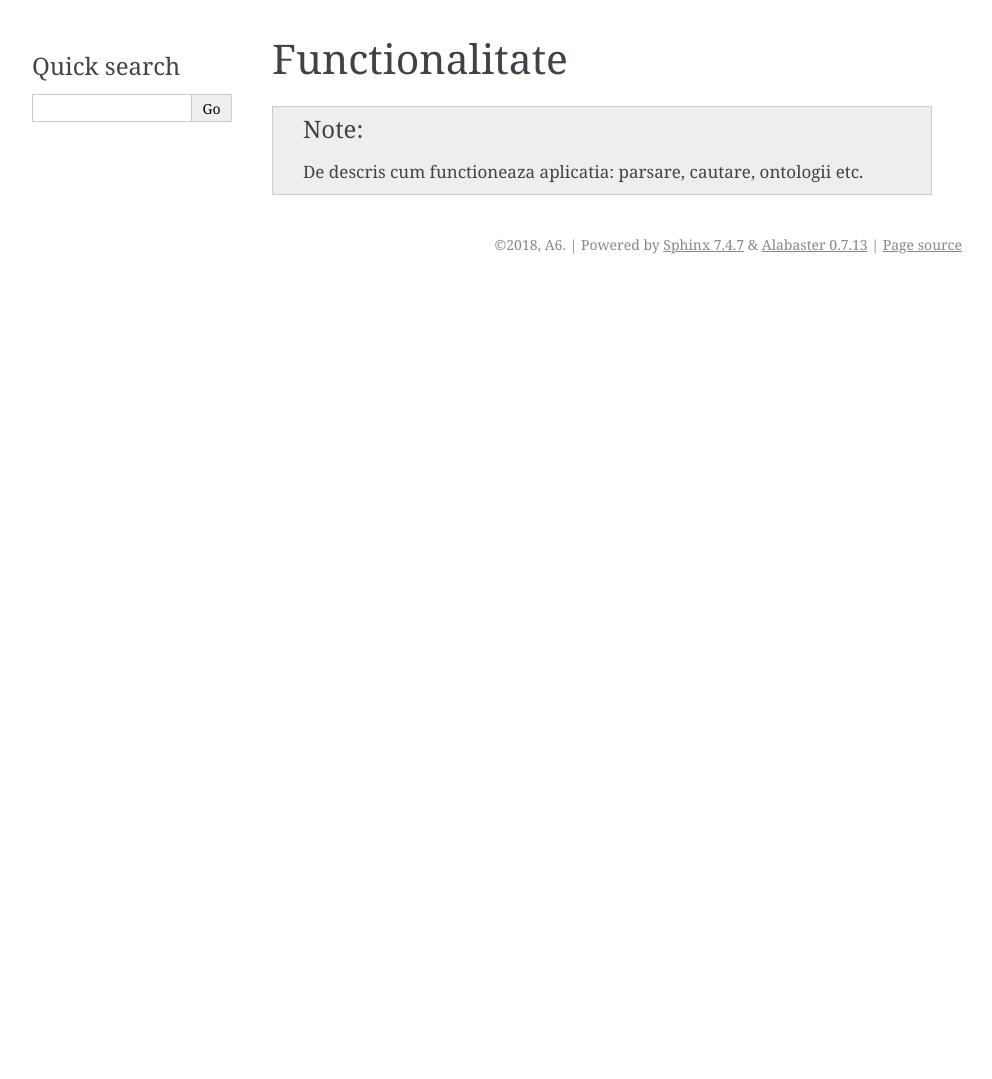
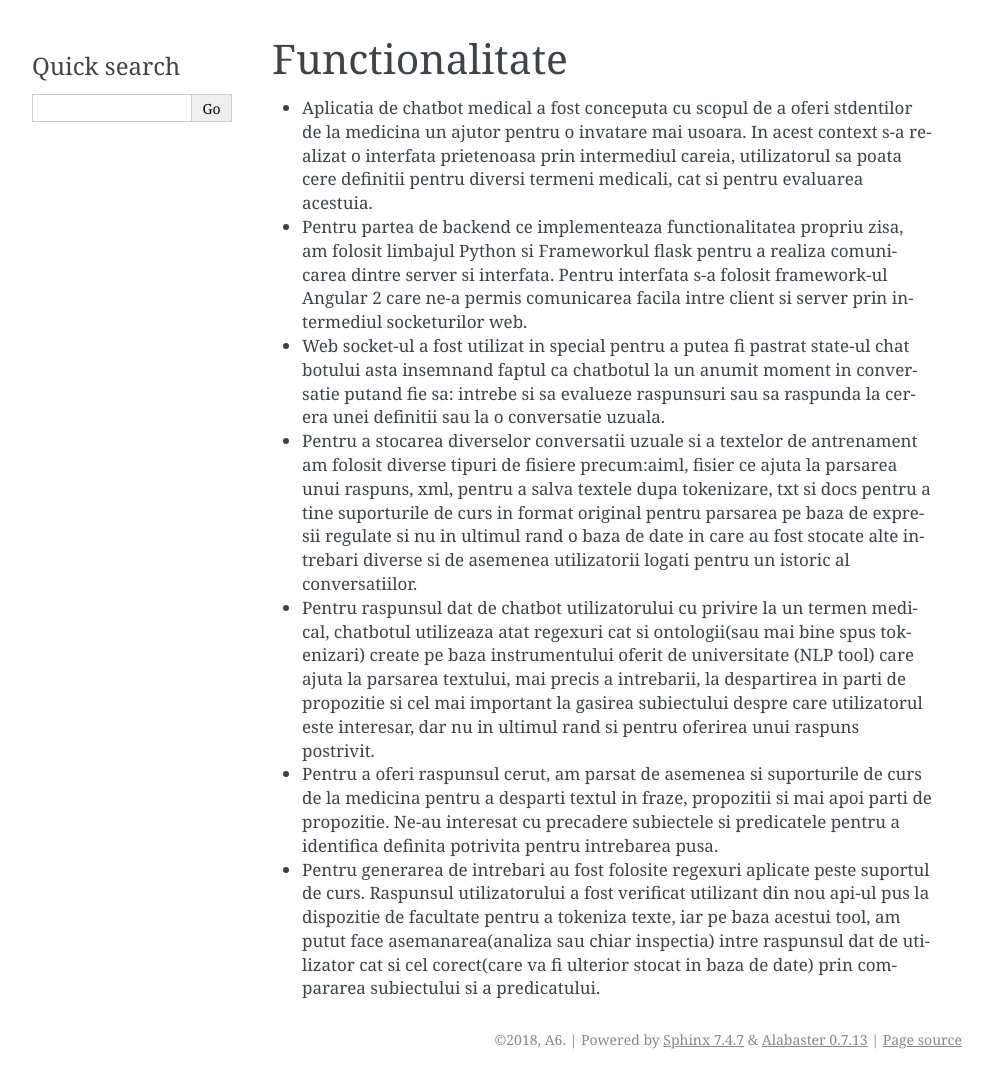
Before and after one commit to AlenaHa/AI-Chatbot, a Sphinx documentation site: the page built from docs/source/functionalitate.rst, in a window 1280 px wide. Shown: the whole page, without its empty margins (148-1140 px from the left). Built offline with Sphinx 7.4.7, drawn with Linux system fonts in a browser that asks for light colours; formulas are drawn with MathJax 3; before the commit the page ends 900 px from its top, so only the background shows below that.

Commit message:
Update functionalitate.rst

```diff
--- a/docs/source/functionalitate.rst
+++ b/docs/source/functionalitate.rst
@@ -3,5 +3,10 @@
 Functionalitate
 ===============
 
-.. note::  De descris cum functioneaza aplicatia: parsare, cautare, ontologii
-           etc.
+*          Aplicatia de chatbot medical a fost conceputa cu scopul de a oferi stdentilor de la medicina un ajutor pentru o invatare mai usoara. In acest context s-a realizat o interfata prietenoasa prin intermediul careia, utilizatorul sa poata cere definitii pentru diversi termeni medicali, cat si pentru evaluarea acestuia.
+*           Pentru partea de backend ce implementeaza functionalitatea propriu zisa, am folosit limbajul Python si Frameworkul flask pentru a realiza comunicarea dintre server si interfata. Pentru interfata s-a folosit framework-ul Angular 2 care ne-a permis comunicarea facila intre client si server prin intermediul socketurilor web.
+*           Web socket-ul a fost utilizat in special pentru a putea fi pastrat state-ul chat botului asta insemnand faptul ca chatbotul la un anumit moment in conversatie putand fie sa: intrebe si sa evalueze raspunsuri sau sa raspunda la cerera unei definitii sau la o conversatie uzuala.
+*          Pentru a stocarea diverselor conversatii uzuale si a textelor de antrenament am folosit diverse tipuri de fisiere precum:aiml, fisier ce ajuta la parsarea unui raspuns, xml, pentru a salva textele dupa tokenizare, txt si docs pentru a tine suporturile de curs in format original pentru parsarea pe baza de expresii regulate si nu in ultimul rand o baza de date in care au fost stocate alte intrebari diverse si de asemenea utilizatorii logati pentru un istoric al conversatiilor.
+*          Pentru raspunsul dat de chatbot utilizatorului cu privire la un termen medical, chatbotul utilizeaza atat regexuri cat si ontologii(sau mai bine spus tokenizari) create pe baza instrumentului oferit de universitate (NLP tool) care ajuta la parsarea textului, mai precis a intrebarii, la despartirea in parti de propozitie si cel mai important la gasirea subiectului despre care utilizatorul este interesar, dar nu in ultimul rand si pentru oferirea unui raspuns postrivit.
+*          Pentru a oferi raspunsul cerut, am parsat de asemenea si suporturile de curs de la medicina pentru a desparti textul in fraze, propozitii si mai apoi parti de propozitie. Ne-au interesat cu precadere subiectele si predicatele pentru a identifica definita potrivita pentru intrebarea pusa.
+*          Pentru generarea de intrebari au fost folosite regexuri aplicate peste suportul de curs. Raspunsul utilizatorului a fost verificat utilizant din nou api-ul pus la dispozitie de facultate pentru a tokeniza texte, iar pe baza acestui tool, am putut face asemanarea(analiza sau chiar inspectia) intre raspunsul dat de utilizator cat si cel corect(care va fi ulterior stocat in baza de date) prin compararea subiectului si a predicatului.
```
